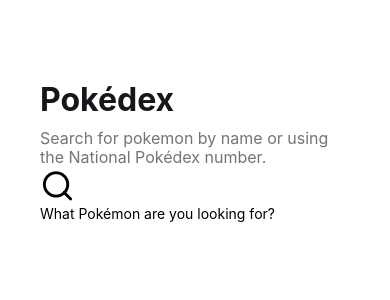
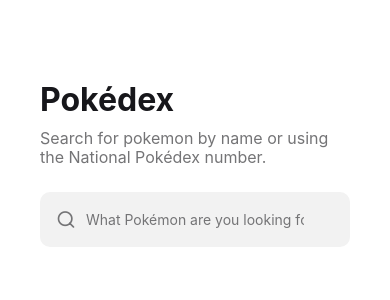
Before and after one commit to LucasFlaquer/pokedex, a React Native app: screen / in a window 390 px wide. Shown: the top 300 px of the page. Built offline with nearby package versions, Linux system fonts and the light colour scheme.

Commit message:
search box

```diff
--- a/src/screens/Home/index.tsx
+++ b/src/screens/Home/index.tsx
@@ -8,9 +8,10 @@
       <View style={styles.header}>
         <MainTitle text='Pokédex' />
         <Text style={styles.headerText}>Search for pokemon by name or using the National Pokédex number.</Text>
-      </View> <View>
-        <Icon name='search' size={35} />
-        <TextInput placeholder='What Pokémon are you looking for?' />
+      </View>
+      <View style={styles.searchInput}>
+        <Icon name='search' size={20} color={'#747476'} />
+        <TextInput placeholder='What Pokémon are you looking for?' placeholderTextColor={'#747476'} />
       </View>
     </View>
   )
@@ -29,5 +30,13 @@
     fontSize: 16,
     lineHeight: 19.09,
     color: '#747476'
+  },
+  searchInput: {
+    marginTop: 25,
+    flexDirection: 'row',
+    padding: 16,
+    gap: 10,
+    borderRadius: 10,
+    backgroundColor: '#F2F2F2'
   }
 })
```
